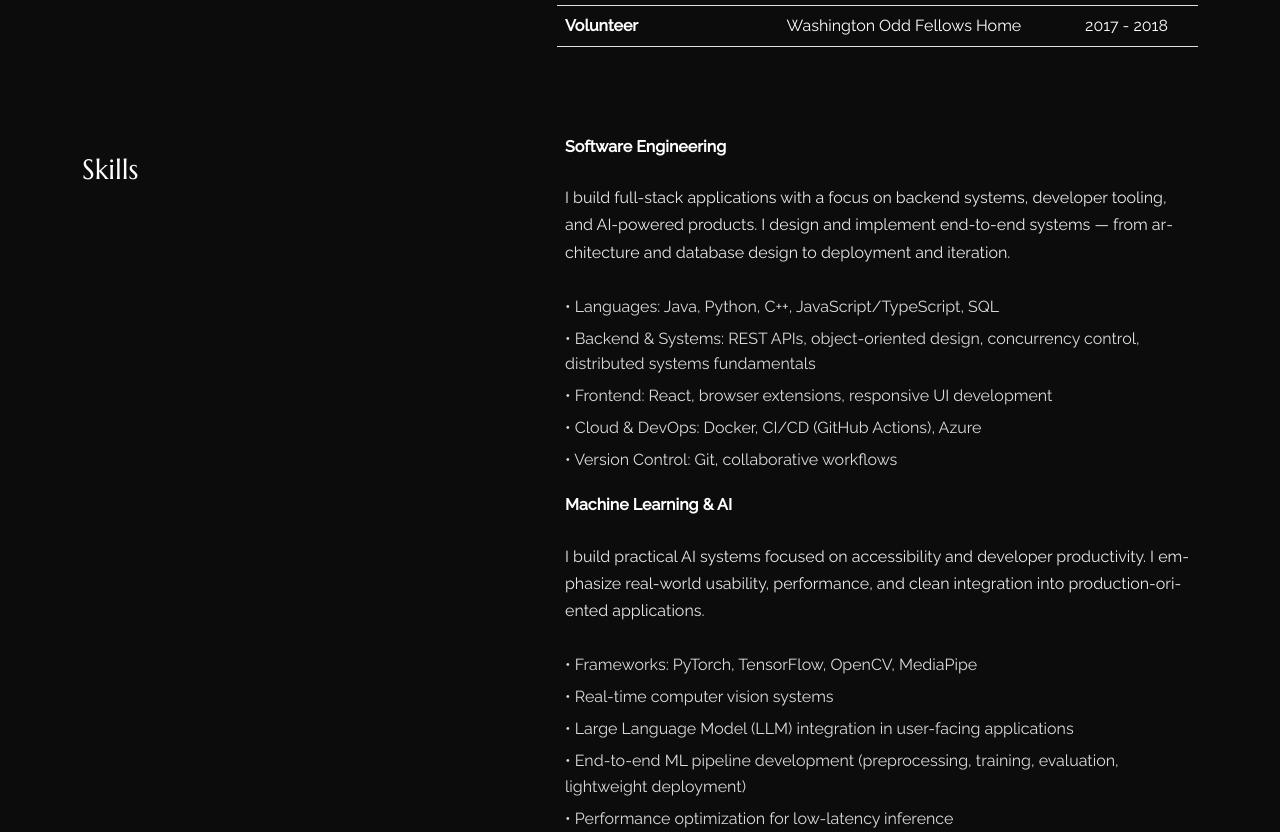
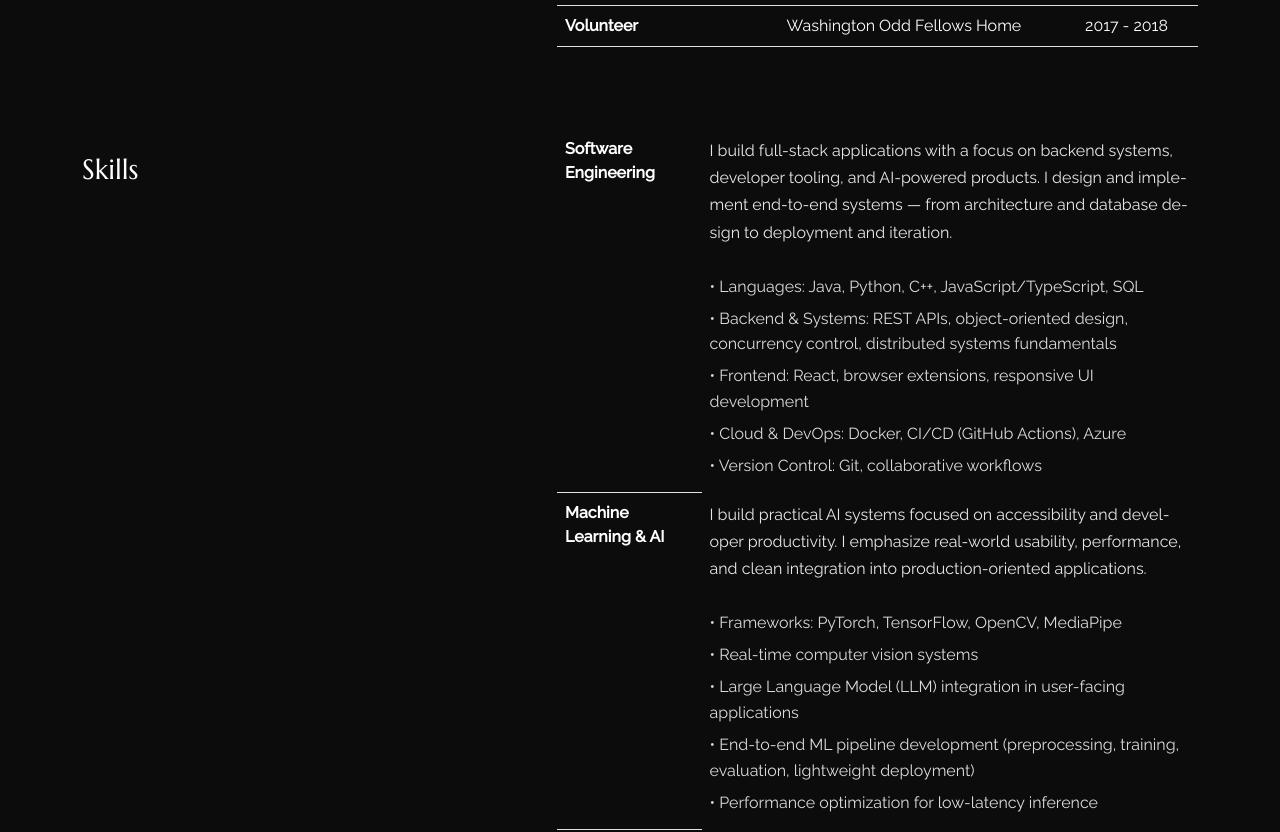
Before and after one commit to RHP1174/Personal-Website, a React (Create React App) app: page /about in a window 1280 px wide. Shown: the part 880-1712 px from the top of the page. Built offline with nearby package versions, Linux system fonts and the light colour scheme.

Commit message:
Update Skills

```diff
--- a/src/pages/about/index.js
+++ b/src/pages/about/index.js
@@ -88,7 +88,7 @@ export const About = () => {
                     .filter(Boolean)
                   return (
                     <tr key={i}>
-                      <h5 className="skill-title">{item.skill}</h5>
+                      <th className="skill-title">{item.skill}</th>
                       <p className="skill-about">{item.about}</p>
                       {points.length > 0 && (
                         <ul className="skill-points">
```
